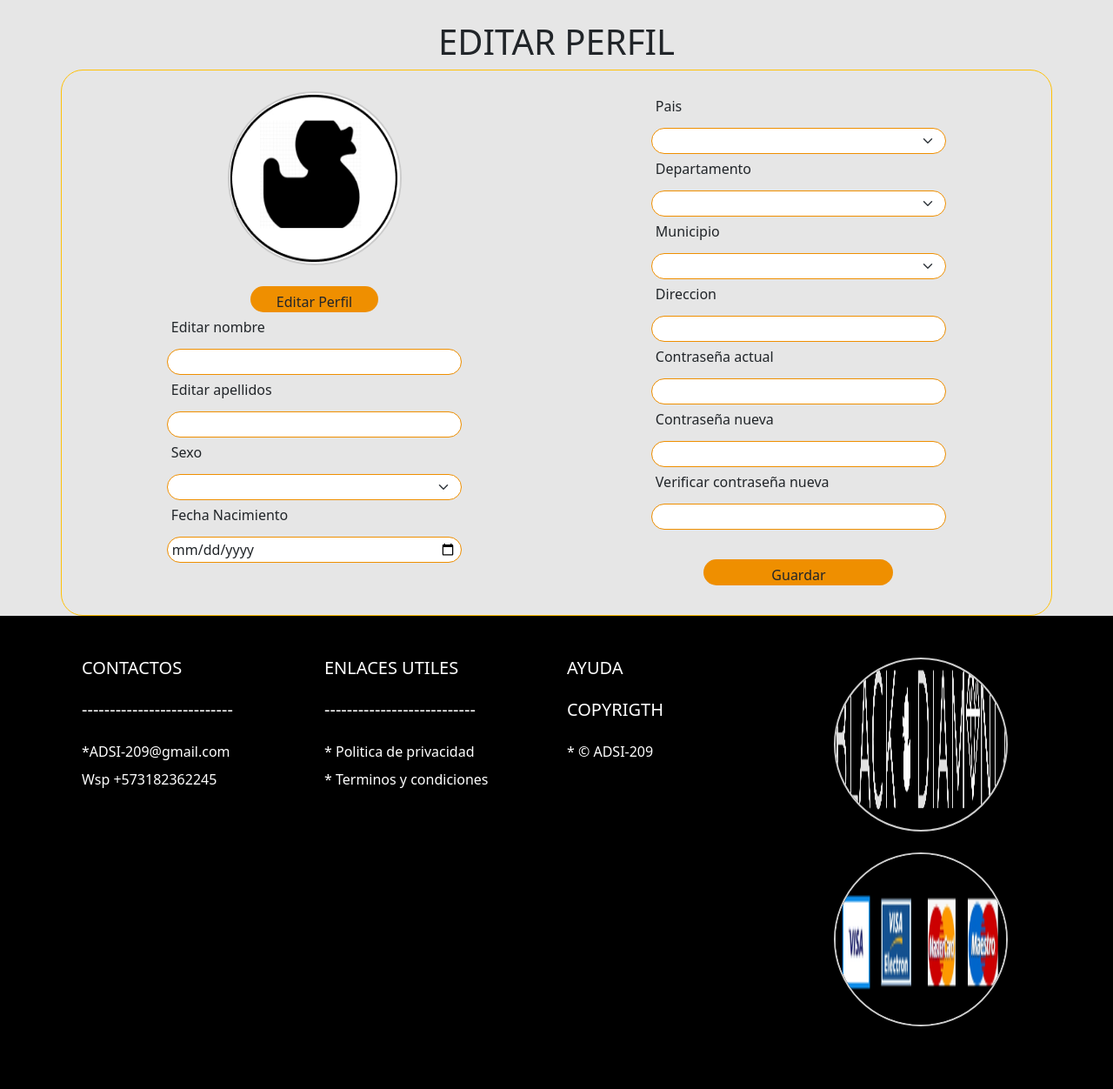
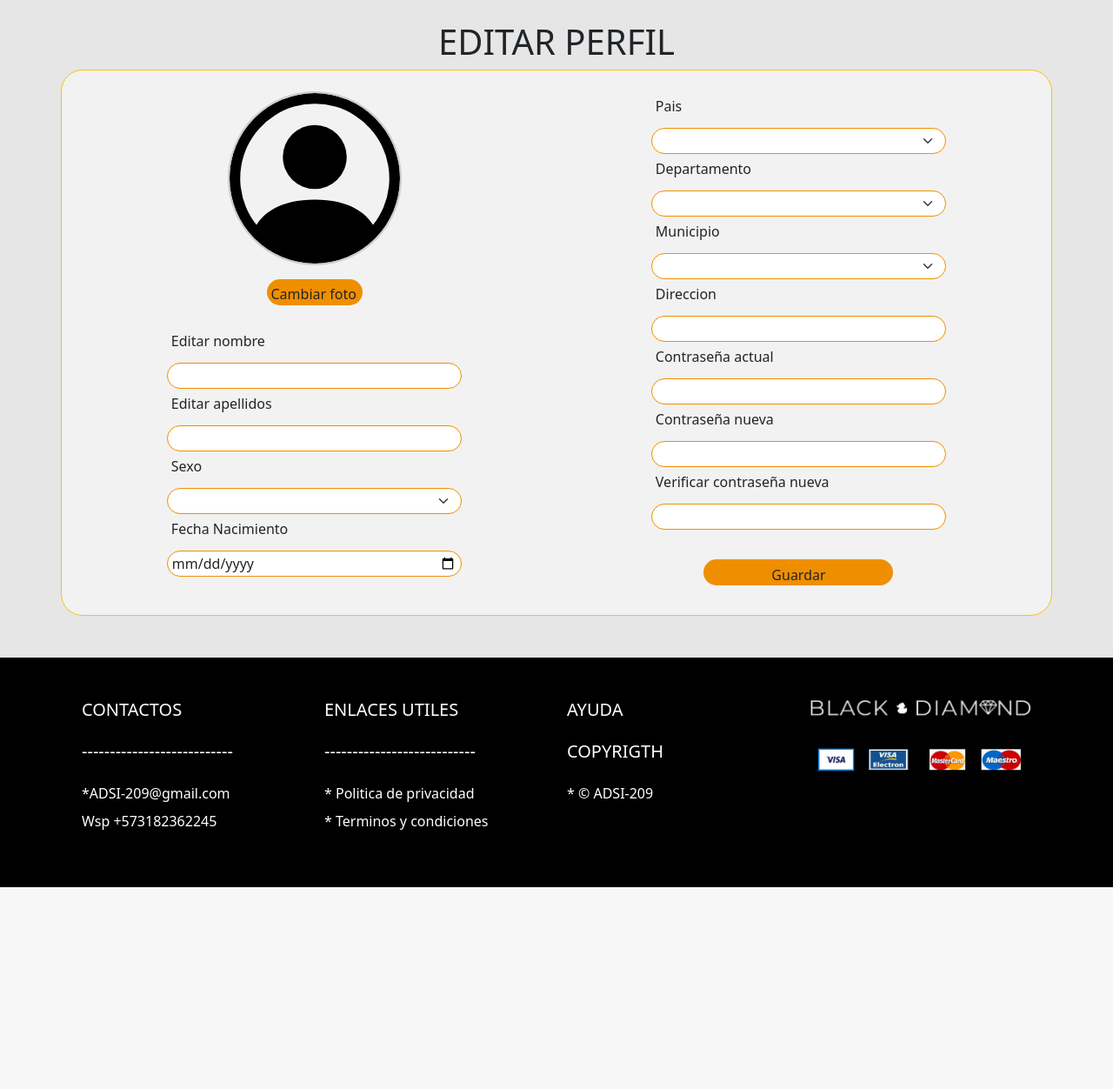
Before and after one commit to Esteban-Berrio/Front_End_BD, a PHP site: page /views/edit-user.php in a window 1280 px wide. Shown: the part 64-1316 px from the top of the page at 87% size. After the commit the page ends 1084 px from the top, so only its background shows below. Run offline with PHP 8.4, Linux system fonts and the light colour scheme; some libraries are stand-ins or nearby versions.

Commit message:
editarperfil cliente
faltan fubncionalidades y verificaciones

```diff
--- a/css/edit-user.css
+++ b/css/edit-user.css
@@ -36,15 +36,19 @@
 
 .form-label{
     padding: 5px;
+
+
 }
 
 .sc{
 
     border-radius: 25px;
+    background-color: #ffffff74;
+
 }
 
 #Editphoto{
-    width: 147px;
+    width: 110px;
     height: 30px;
 
     border-radius: 15px;
@@ -56,15 +60,17 @@
         /* linear-gradient(0deg, #F2F0F0, #F2F0F0); */
     border: 1px solid rgb(#EF8F00);
     /* Estilos del Botón */
+    justify-content: center;
+    align-items: center;
+}
 
-}
-.container img{
+.contenedorImagen img{
     width: 200px;
     height: 200px;
     display:flex;
     justify-content: center;
     align-items: center;
-    /* background: red; */
+
     border-radius: 50%;
 
     overflow:hidden;
@@ -78,6 +84,7 @@
     padding:5px;
     border-radius: 15px;
 
+
 }
 .form-select{
 
@@ -88,3 +95,7 @@
     border-radius: 15px;
 
 }
+
+#foto{
+    display: none;
+  }
--- a/views/edit-user.php
+++ b/views/edit-user.php
@@ -18,7 +18,7 @@
 </div>
 
 <!-- comienza contenedor y formulario de editar perfil -->
-<form class=" sc container border border-warning  p-4 ">
+<form  method="post"   class=" sc container border border-warning  p-4 mb-5" enctype="multipart/form-data">
   <div class="row">
 
     <div class="col-md-6">
@@ -27,17 +27,26 @@
 
         <!-- div logo pato -->
         <div class="Logo2">
-          <div class="containerimg">
+          <div class="contenedorImagen">
 
-            <img src="../img/logo_pato.png" alt="Logo pato">
+          <img src="../img/person-circle.svg" alt="avatar" id="img" />
 
+          <input type="file" name="foto" id="foto" accept="image/*" />
+
+            <div class="container d-flex flex-column align-items-center ">
+            <label class="mt-3"type="button" id="Editphoto" for="foto">Cambiar foto</label>
+
+            </div>
+            <!-- <div class="container d-flex flex-column align-items-center ">
+          <button  for ="foto"type="button" id="Editphoto" class=" btn ">Editar Perfil</button>
+        </div> -->
 
           </div>
         </div>
         <br>
-        <div class="container d-flex flex-column align-items-center ">
+        <!-- <div class="container d-flex flex-column align-items-center ">
           <button type="button" id="Editphoto" class=" btn ">Editar Perfil</button>
-        </div>
+        </div> -->
 
         <div class="Edit_name col-8">
           <label for="EditName" class="form-label">Editar nombre</label>
@@ -124,11 +133,7 @@
     </div>
   </div>
 </form>
-
+<script src="../js/edit-user.js"></script>
 <?php
 require_once('resources/footer.php')
 ?>
-
-
-</body>
-</html>
```
